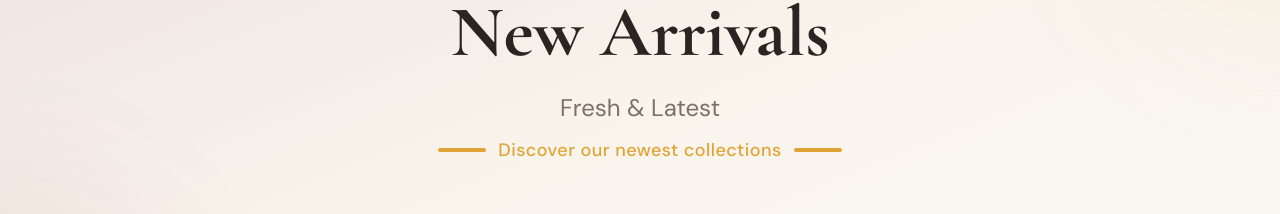
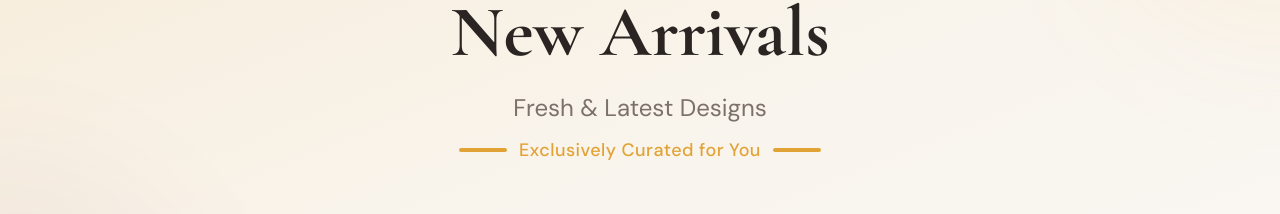
Before and after one commit to Ishwar78/EEtnic, a React (Vite) app: page /new-arrivals in a window 1280 px wide. Shown: the part 240-454 px from the top of the page. Built offline with nearby package versions, Linux system fonts and the light colour scheme; no server answers; the HTML template or start-up script is replaced by a standard one.

Commit message:
completionId: cgen-7a78ddd304f14f729ba9acb546d8c7e6
cgen-7a78ddd304f14f729ba9acb546d8c7e6

```diff
--- a/src/pages/NewArrivals.tsx
+++ b/src/pages/NewArrivals.tsx
@@ -43,7 +43,7 @@ export default function NewArrivals() {
         metaDescription="Explore our new arrivals"
         products={[]}
         filterCategories={[]}
-        heroBg="bg-gradient-to-b from-gold/5 to-background"
+        bannerBgColor="bg-gradient-to-br from-gold/15 via-accent/5 to-background"
       />
     );
   }
@@ -51,13 +51,13 @@ export default function NewArrivals() {
   return (
     <CollectionLayout
       title="New Arrivals"
-      subtitle="Fresh & Latest"
-      tagline="Discover our newest collections"
+      subtitle="Fresh & Latest Designs"
+      tagline="Exclusively Curated for You"
       metaTitle="New Arrivals | Vasstra"
-      metaDescription="Explore our new arrivals"
+      metaDescription="Explore our new arrivals - freshly curated ethnic wear collection with latest designs and trends"
       products={products}
       filterCategories={[]}
-      heroBg="bg-gradient-to-b from-gold/5 to-background"
+      bannerBgColor="bg-gradient-to-br from-gold/15 via-accent/5 to-background"
     />
   );
 }
```
